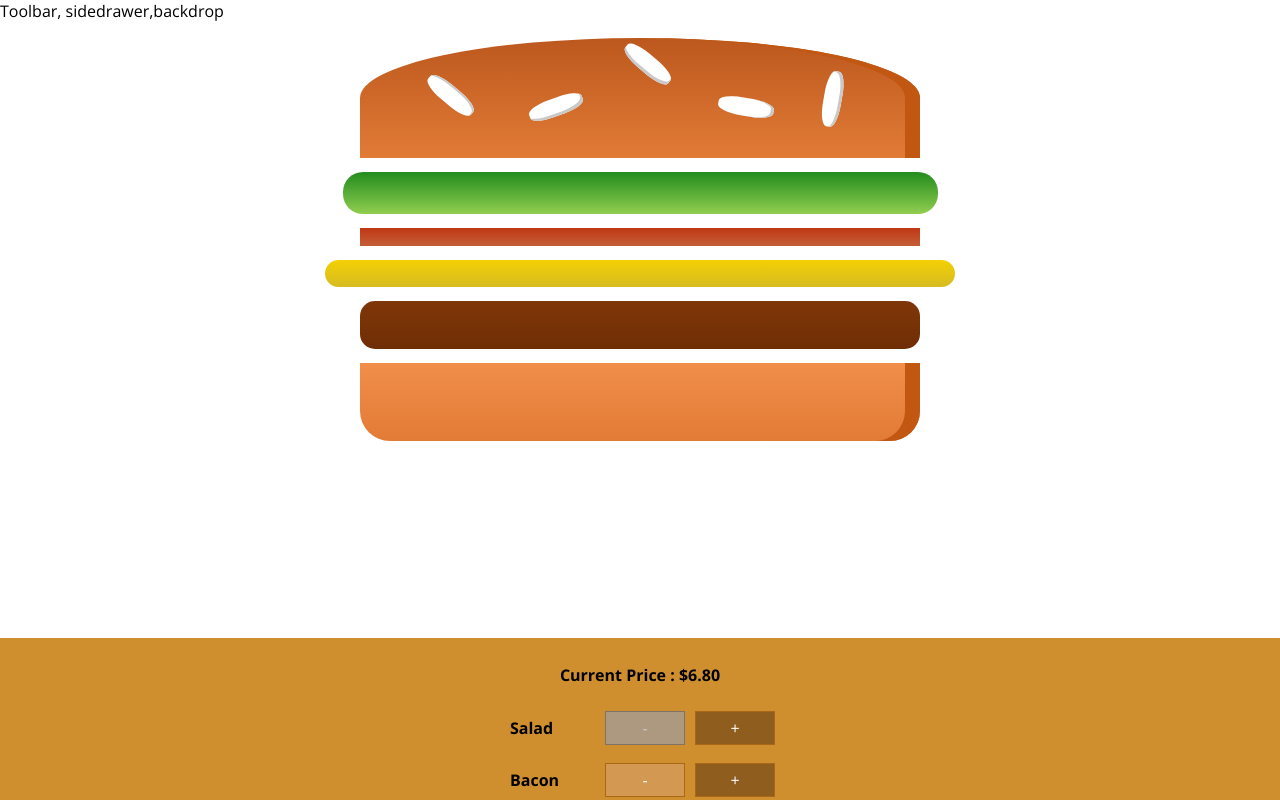
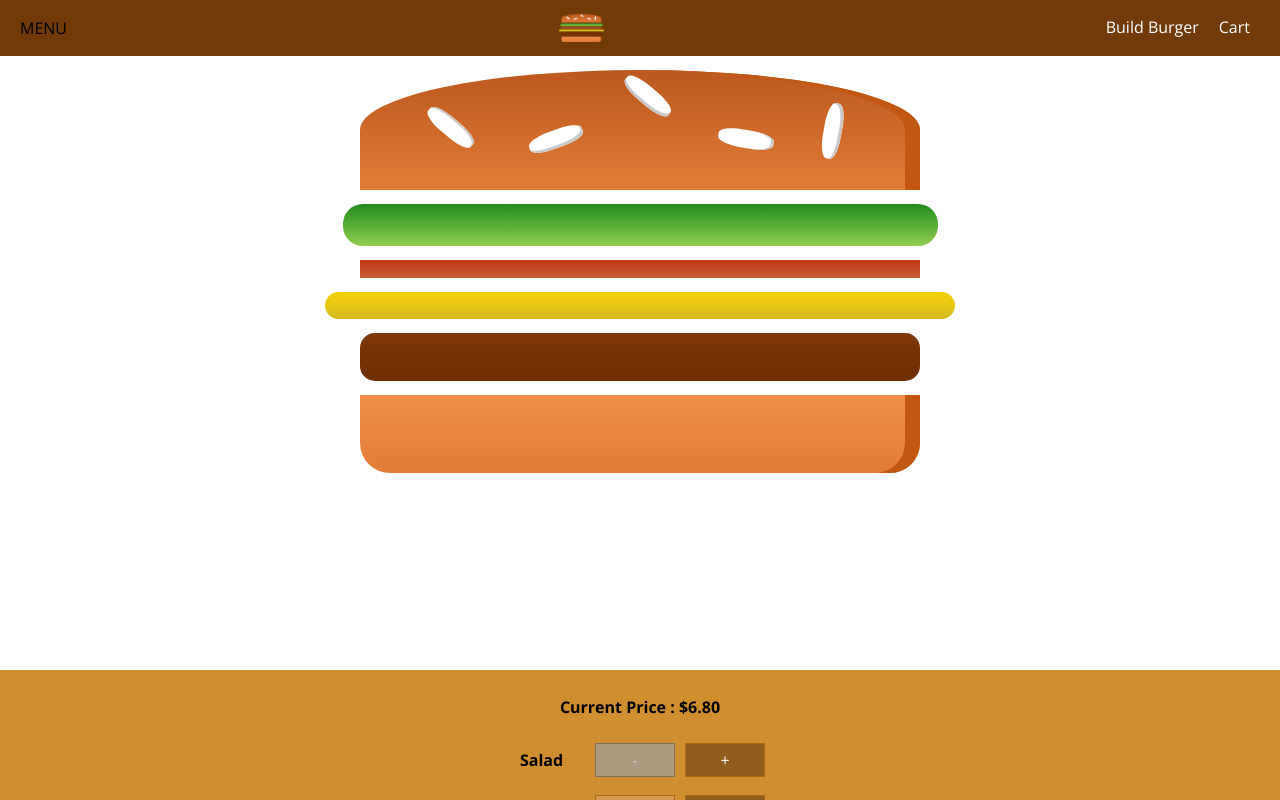
Before and after one commit to hanming2033/BurgerBuilder, a React (Create React App) app: page / in a window 1280 px wide. Shown: the top 800 px of the page. Built offline with nearby package versions, Linux system fonts and the light colour scheme.

Commit message:
Added navigation

```diff
--- a/src/UI-Elements/Backdrop.tsx
+++ b/src/UI-Elements/Backdrop.tsx
@@ -10,7 +10,7 @@ const Background = styled.div`
   width: 100%;
   height: 100%;
   position: fixed;
-  z-index: 400;
+  z-index: 300;
   left: 0;
   top: 0;
   background-color: rgba(0, 0, 0, 0.5);
--- /dev/null
+++ b/src/UI-Elements/Nav.tsx
@@ -0,0 +1,7 @@
+import styled from '../my-styled-components'
+
+const Nav = styled.div`
+  height: 100%;
+`
+
+export default Nav
--- /dev/null
+++ b/src/UI-Elements/ToolBarWrapper.tsx
@@ -0,0 +1,18 @@
+import styled from '../my-styled-components'
+
+const ToolBarWrapper = styled.div`
+  height: 56px;
+  width: 100%;
+  position: fixed;
+  top: 0;
+  left: 0;
+  background-color: #703b09;
+  display: flex;
+  justify-content: space-between;
+  align-items: center;
+  padding: 0 20px;
+  z-index: 100;
+  /* box-sizing: border-box; */
+`
+
+export default ToolBarWrapper
--- a/src/components/Layout/Layout.tsx
+++ b/src/components/Layout/Layout.tsx
@@ -1,18 +1,21 @@
 import * as React from 'react'
 import styled from '../../my-styled-components'
+import ToolBar from '../Navigation/Toolbar'
+import SideDrawer from '../Navigation/SideDrawer'
 
 interface IlayoutProps {
   name?: string
 }
 
 const MainContainer = styled.main`
-  margin-top: 16px;
+  margin-top: 70px;
 `
 
 const layout: React.SFC<IlayoutProps> = props => {
   return (
     <>
-      <div>Toolbar, sidedrawer,backdrop</div>
+      <ToolBar />
+      <SideDrawer showMenu />
       <MainContainer>{props.children}</MainContainer>
     </>
   )
--- /dev/null
+++ b/src/components/Logo/Logo.tsx
@@ -0,0 +1,27 @@
+import * as React from 'react'
+import styled from '../../my-styled-components'
+// BurgerLogo will be a path
+import burgerLogo from '../../assets/images/burger-logo.png'
+
+interface ILogoProps {
+  height?: string
+}
+
+const Background = styled.div`
+  padding: 8px;
+  height: ${(p: ILogoProps) => (p.height ? p.height : '80%')};
+`
+
+const Image = styled.img`
+  height: 100%;
+`
+
+const Logo: React.SFC<ILogoProps> = props => {
+  return (
+    <Background height={props.height}>
+      <Image src={burgerLogo} alt="BurgerStop" />
+    </Background>
+  )
+}
+
+export default Logo
--- /dev/null
+++ b/src/components/Navigation/NavigationItems.tsx
@@ -0,0 +1,53 @@
+import * as React from 'react'
+import styled from '../../my-styled-components'
+
+interface INavigationItemsProps {
+  active?: boolean
+}
+
+const NavigationItem = styled.li`
+  margin: 0;
+  display: flex;
+  height: 100%;
+  align-items: center;
+
+  a {
+    color: white;
+    text-decoration: none;
+    height: 100%;
+    padding: 16px 10px;
+    border-bottom: 4px solid transparent;
+    display: block;
+
+    &:hover,
+    &:active {
+      background-color: #8f5c2c;
+      border-bottom: 4px solid #40a4c8;
+      color: white;
+    }
+  }
+`
+
+const NavWrapper = styled.ul`
+  margin: 0;
+  padding: 0;
+  list-style: none;
+  display: flex;
+  align-items: center;
+  height: 100%;
+`
+
+const NavigationItems: React.SFC<INavigationItemsProps> = props => {
+  return (
+    <NavWrapper>
+      <NavigationItem>
+        <a href="#">Build Burger</a>
+      </NavigationItem>
+      <NavigationItem>
+        <a href="#">Cart</a>
+      </NavigationItem>
+    </NavWrapper>
+  )
+}
+
+export default NavigationItems
--- /dev/null
+++ b/src/components/Navigation/SideDrawer.tsx
@@ -0,0 +1,40 @@
+import * as React from 'react'
+import Logo from '../Logo/Logo'
+import NavigationItems from './NavigationItems'
+import Nav from '../../UI-Elements/Nav'
+import styled from '../../my-styled-components'
+
+interface ISideDrawerProps {
+  showMenu?: boolean
+}
+
+const Wrapper = styled.div`
+  position: fixed;
+  width: 280px;
+  max-width: 70%;
+  height: 100%;
+  left: 0;
+  top: 0;
+  z-index: 400;
+  background-color: white;
+  padding: 32px 16px;
+  transform: ${(p: { showMenu?: boolean }) => (p.showMenu ? 'translateX(0)' : 'translateY(-100%)')};
+  transition: transform 0.3s ease-out;
+
+  @media (min-width: 500px) {
+    display: none;
+  }
+`
+
+const SideDrawer: React.SFC<ISideDrawerProps> = props => {
+  return (
+    <Wrapper showMenu={props.showMenu}>
+      <Logo height="50px" />
+      <Nav>
+        <NavigationItems />
+      </Nav>
+    </Wrapper>
+  )
+}
+
+export default SideDrawer
--- /dev/null
+++ b/src/components/Navigation/Toolbar.tsx
@@ -0,0 +1,23 @@
+import * as React from 'react'
+import ToolBarWrapper from '../../UI-Elements/ToolBarWrapper'
+import Nav from '../../UI-Elements/Nav'
+import Logo from '../Logo/Logo'
+import NavigationItems from './NavigationItems'
+
+interface ITollBarProps {
+  _?: string
+}
+
+const ToolBar: React.SFC<ITollBarProps> = props => {
+  return (
+    <ToolBarWrapper>
+      <div>MENU</div>
+      <Logo />
+      <Nav>
+        <NavigationItems />
+      </Nav>
+    </ToolBarWrapper>
+  )
+}
+
+export default ToolBar
--- a/src/index.css
+++ b/src/index.css
@@ -2,5 +2,8 @@ body {
   margin: 0;
   padding: 0;
   font-family: 'Open Sans', sans-serif;
+}
+
+* {
   box-sizing: border-box;
 }
```
Also changed, not shown: src/assets/images/burger-logo.png (added).
